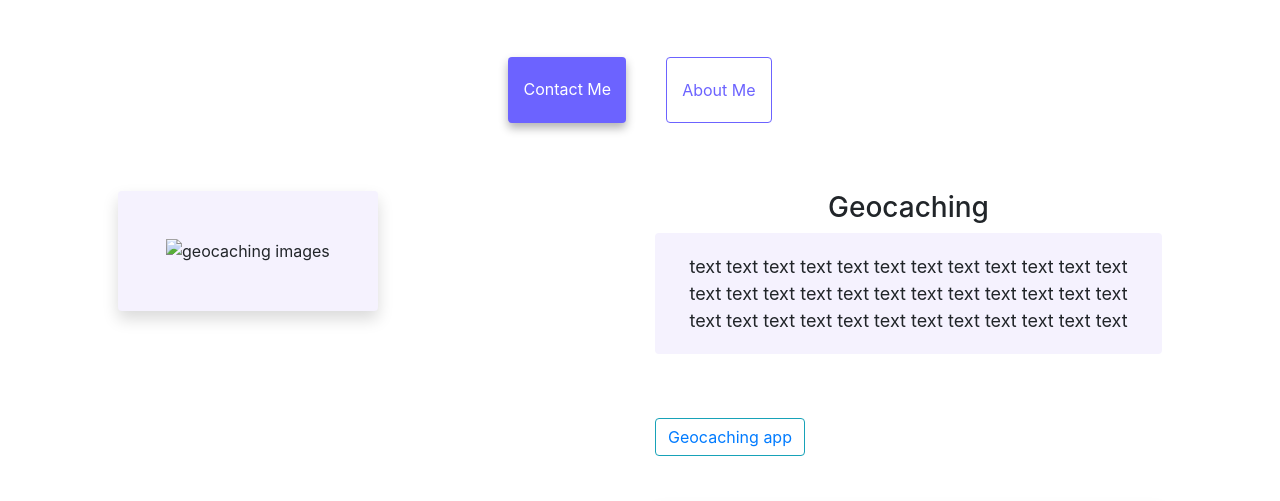
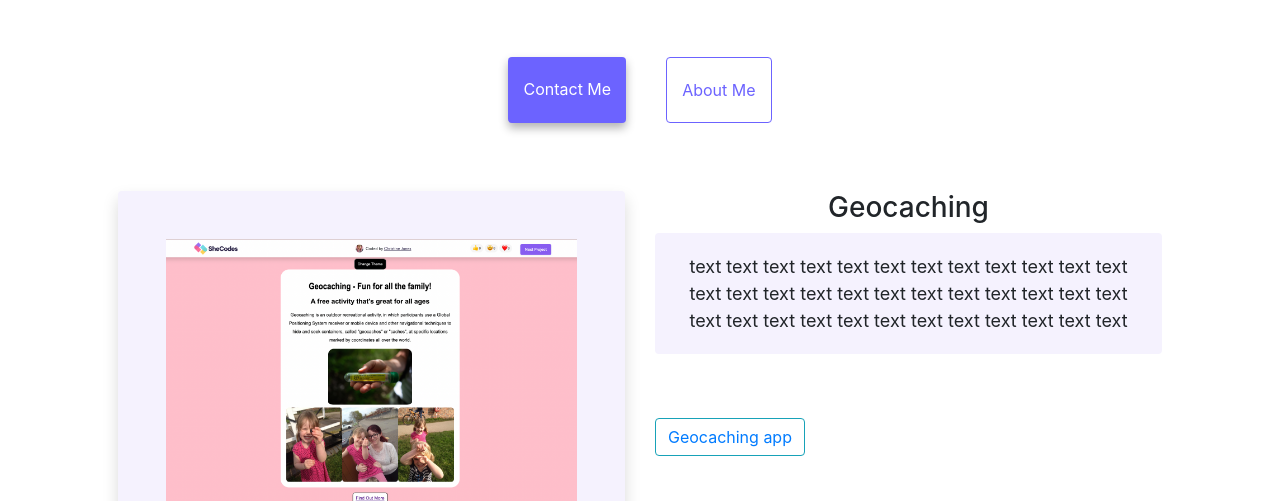
Before and after one commit to itsmechrissyj/Project-Portfolio, a plain HTML site: page index.html in a window 1280 px wide. Shown: the part 262-763 px from the top of the page. Drawn offline with nearby package versions, Linux system fonts and the light colour scheme.

Commit message:
adding geocache image

```diff
--- a/index.html
+++ b/index.html
@@ -64,7 +64,7 @@
     <div class="container p-5">
 <div class="row">
     <div class="col-md-6">
-      <img src="" class="img-fluid rounded shadow p-5" alt="geocaching images"/>
+      <img src="images/geocache.png" class="img-fluid rounded shadow p-5" alt="geocaching images"/>
     </div>
         <div class="col-md-6">
           <h3> Geocaching </h3>
```
